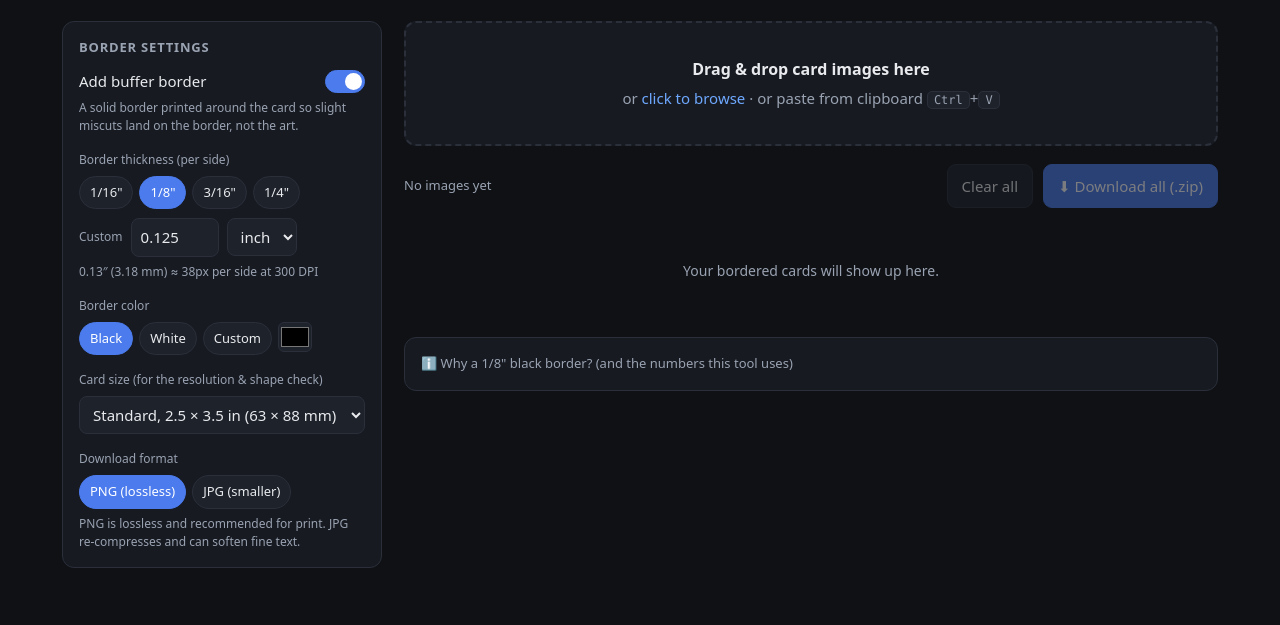
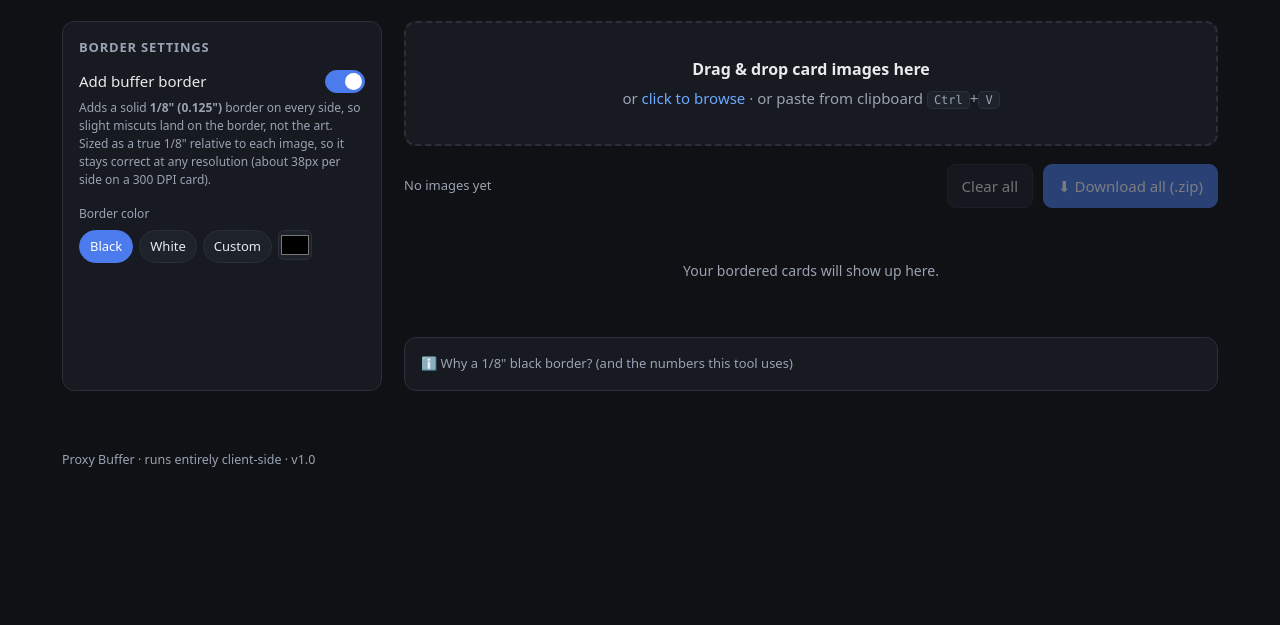
Before and after one commit to aleitner/proxy-border, a plain HTML site: page index.html in a window 1280 px wide. Shown: the part 87-712 px from the top of the page. Drawn offline with Linux system fonts and the light colour scheme.

Commit message:
Simplify to MTG-only, fixed 1/8" border, PNG output
Remove the card-size selector (always standard 2.5x3.5 MTG), the border
thickness control (always 1/8"), and the PNG/JPG format toggle (always PNG).
Trim the README to match. Controls are now just the border on/off and color.

```diff
--- a/index.html
+++ b/index.html
@@ -108,26 +108,7 @@
         <span>Add buffer border</span>
         <span class="switch"><input type="checkbox" id="borderOn" checked><span class="slider"></span></span>
       </label>
-      <div class="hint">A solid border printed around the card so slight miscuts land on the border, not the art.</div>
-    </div>
-
-    <div class="field" id="thicknessField">
-      <span class="cap">Border thickness (per side)</span>
-      <div class="chips" id="thickChips">
-        <span class="chip" data-in="0.0625">1/16&quot;</span>
-        <span class="chip active" data-in="0.125">1/8&quot;</span>
-        <span class="chip" data-in="0.1875">3/16&quot;</span>
-        <span class="chip" data-in="0.25">1/4&quot;</span>
-      </div>
-      <div style="margin-top:9px;display:flex;align-items:center;gap:8px">
-        <span style="font-size:12px;color:var(--muted)">Custom</span>
-        <input type="number" id="thickCustom" min="0" max="1" step="0.005" value="0.125">
-        <select id="thickUnit" style="width:auto">
-          <option value="in">inch</option>
-          <option value="mm">mm</option>
-        </select>
-      </div>
-      <div class="hint" id="thickHint"></div>
+      <div class="hint">Adds a solid <b>1/8&quot; (0.125&quot;)</b> border on every side, so slight miscuts land on the border, not the art. Sized as a true 1/8&quot; relative to each image, so it stays correct at any resolution (about 38px per side on a 300 DPI card).</div>
     </div>
 
     <div class="field" id="colorField">
@@ -140,23 +121,6 @@
       </div>
     </div>
 
-    <div class="field">
-      <span class="cap">Card size (for the resolution &amp; shape check)</span>
-      <select id="cardSize">
-        <option value="2.5x3.5">Standard, 2.5 × 3.5 in (63 × 88 mm)</option>
-        <option value="2.48x3.46">MTG exact, 63 × 88 mm</option>
-        <option value="2.5x3.5b">Bridge / Yu-Gi-Oh! feel, 2.5 × 3.5 in</option>
-      </select>
-    </div>
-
-    <div class="field">
-      <span class="cap">Download format</span>
-      <div class="chips" id="fmtChips">
-        <span class="chip active" data-fmt="png">PNG (lossless)</span>
-        <span class="chip" data-fmt="jpg">JPG (smaller)</span>
-      </div>
-      <div class="hint">PNG is lossless and recommended for print. JPG re-compresses and can soften fine text.</div>
-    </div>
   </aside>
 
   <!-- ===== workspace ===== -->
@@ -200,8 +164,7 @@ const S = {
   borderOn: true,
   borderIn: 0.125,      // inches per side
   color: "#000000",
-  cardW: 2.5, cardH: 3.5,
-  fmt: "png"
+  cardW: 2.5, cardH: 3.5
 };
 let items = [];        // {id, name, img, w, h}
 let seq = 0;
@@ -215,8 +178,6 @@ function effDpi(w, h){ return Math.min(w / S.cardW, h / S.cardH); }
 
 // pixels-per-inch of the source image, based on card width
 function ppi(w){ return w / S.cardW; }
-
-function fmtNum(n){ return (Math.round(n*100)/100).toString(); }
 
 /* build the full-resolution bordered canvas for one item */
 function renderCanvas(it){
@@ -330,12 +291,11 @@ function removeItem(id){ items = items.filter(i => i.id !== id); draw(); }
 /* ---------------- downloads ---------------- */
 function outName(name){
   const base = name.replace(/\.[^.]+$/, "");
-  return base + "-buffer." + (S.fmt === "png" ? "png" : "jpg");
+  return base + "-buffer.png";
 }
-function mime(){ return S.fmt === "png" ? "image/png" : "image/jpeg"; }
 
 function canvasToBlob(canvas){
-  return new Promise(res => canvas.toBlob(res, mime(), 0.95));
+  return new Promise(res => canvas.toBlob(res, "image/png"));
 }
 async function downloadOne(it){
   const {canvas} = renderCanvas(it);
@@ -427,32 +387,7 @@ window.addEventListener("paste", e => { if (e.clipboardData?.files?.length) addF
 window.addEventListener("dragover", e => e.preventDefault());
 window.addEventListener("drop", e => { e.preventDefault(); if (e.target!==drop && e.dataTransfer?.files?.length) addFiles(e.dataTransfer.files); });
 
-$("#borderOn").onchange = e => { S.borderOn = e.target.checked; $("#thicknessField").style.opacity = S.borderOn?1:.4; $("#colorField").style.opacity = S.borderOn?1:.4; draw(); };
-
-function setChips(container, fn){
-  container.querySelectorAll(".chip").forEach(ch => ch.onclick = () => {
-    container.querySelectorAll(".chip").forEach(c => c.classList.remove("active"));
-    ch.classList.add("active"); fn(ch); draw();
-  });
-}
-setChips($("#thickChips"), ch => {
-  S.borderIn = parseFloat(ch.dataset.in);
-  $("#thickUnit").value = "in";
-  $("#thickCustom").value = S.borderIn;
-  updateThickHint();
-});
-$("#thickCustom").oninput = () => {
-  let v = parseFloat($("#thickCustom").value) || 0;
-  if ($("#thickUnit").value === "mm") v = v / 25.4;
-  S.borderIn = v;
-  $("#thickChips").querySelectorAll(".chip").forEach(c => c.classList.remove("active"));
-  updateThickHint(); draw();
-};
-$("#thickUnit").onchange = () => { $("#thickCustom").value = $("#thickUnit").value==="mm" ? fmtNum(S.borderIn*25.4) : fmtNum(S.borderIn); updateThickHint(); };
-function updateThickHint(){
-  const px300 = Math.round(S.borderIn * 300);
-  $("#thickHint").textContent = `${fmtNum(S.borderIn)}″ (${fmtNum(S.borderIn*25.4)} mm) ≈ ${px300}px per side at 300 DPI`;
-}
+$("#borderOn").onchange = e => { S.borderOn = e.target.checked; $("#colorField").style.opacity = S.borderOn?1:.4; draw(); };
 
 $("#colorField").querySelectorAll(".chip").forEach(ch => ch.onclick = () => {
   $("#colorField").querySelectorAll(".chip").forEach(c => c.classList.remove("active"));
@@ -467,18 +402,9 @@ $("#colorPick").oninput = () => {
   draw();
 };
 
-$("#cardSize").onchange = e => {
-  const map = { "2.5x3.5":[2.5,3.5], "2.48x3.46":[63/25.4,88/25.4], "2.5x3.5b":[2.5,3.5] };
-  [S.cardW, S.cardH] = map[e.target.value];
-  draw();
-};
-
-setChips($("#fmtChips"), ch => S.fmt = ch.dataset.fmt);
-
 $("#zipBtn").onclick = downloadZip;
 $("#clearBtn").onclick = () => { items = []; draw(); };
 
-updateThickHint();
 $("#ver").textContent = "v1.0";
 draw();
 </script>
```
Also changed, not shown: 1 other file.
